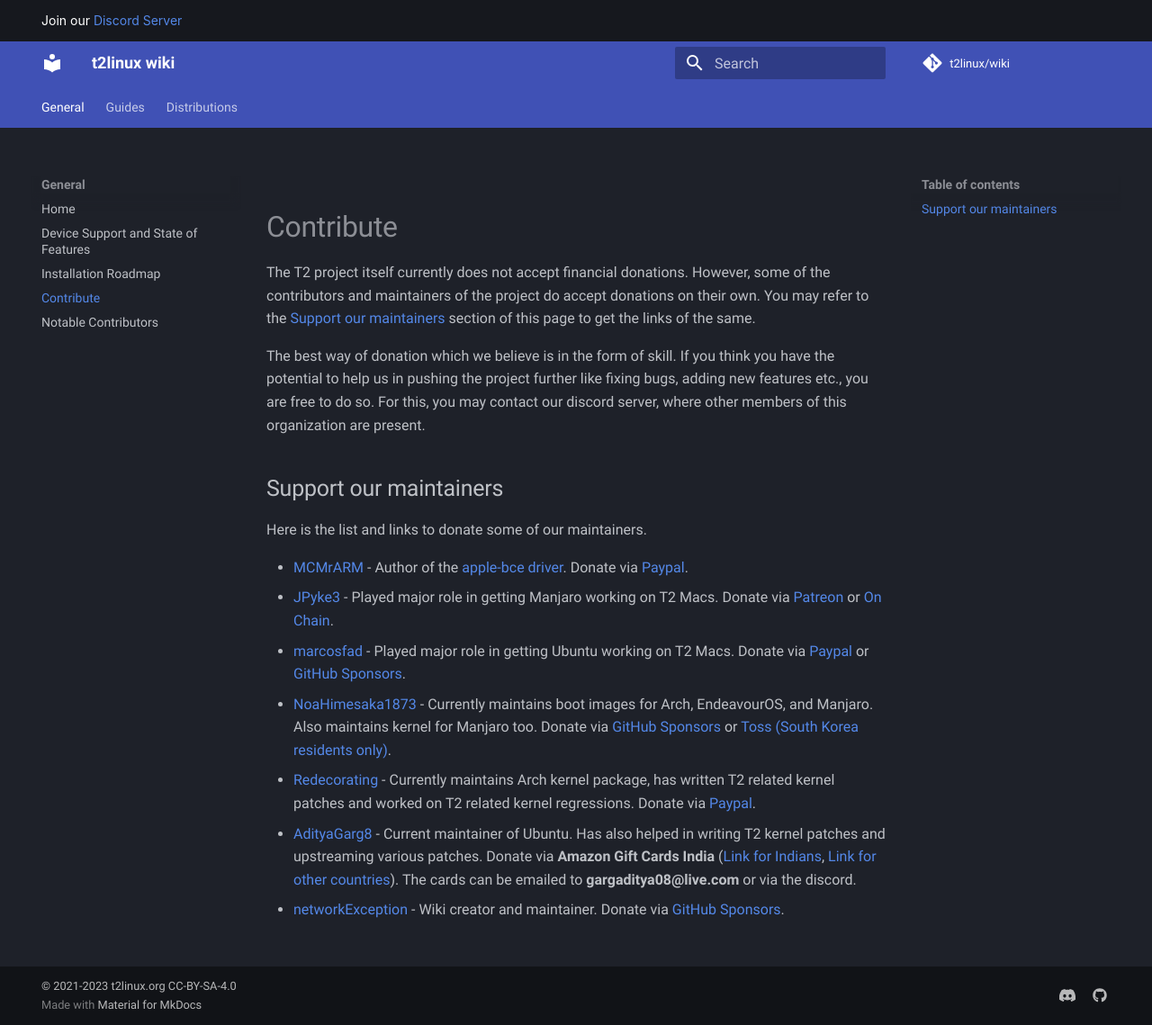
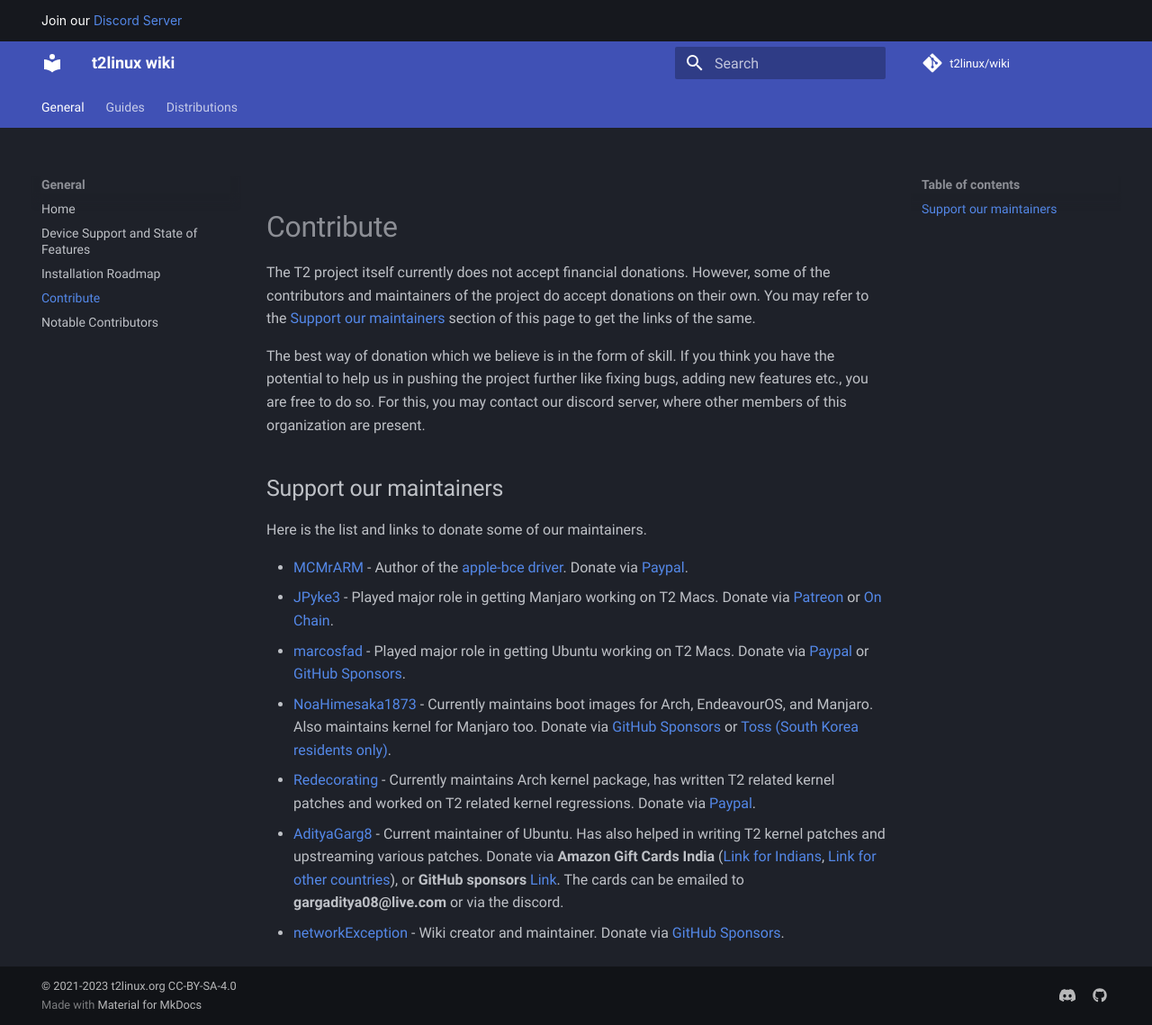
Before and after one commit to t2linux/wiki, an MkDocs documentation site: the page built from docs/contribute.md, in a window 1280 px wide and 1139 px high. Shown: the whole window at 90% size. Built offline with MkDocs 1.6.1 and Material for MkDocs 9.7.7, drawn with Linux system fonts in a browser that asks for light colours; comment, search, counter and statistics services are not loaded.

Commit message:
Contribute: Add AdityaGarg8 GitHub sponsors link

```diff
--- a/docs/contribute.md
+++ b/docs/contribute.md
@@ -13,5 +13,5 @@ Here is the list and links to donate some of our maintainers.
 - [marcosfad](https://github.com/marcosfad) - Played major role in getting Ubuntu working on T2 Macs. Donate via [Paypal](https://paypal.me/marcosfad) or [GitHub Sponsors](https://github.com/sponsors/marcosfad).
 - [NoaHimesaka1873](https://github.com/NoaHimesaka1873) - Currently maintains boot images for Arch, EndeavourOS, and Manjaro. Also maintains kernel for Manjaro too. Donate via [GitHub Sponsors](https://github.com/sponsors/NoaHimesaka1873) or [Toss (South Korea residents only)](https://toss.me/yuifmirror).
 - [Redecorating](https://github.com/Redecorating) - Currently maintains Arch kernel package, has written T2 related kernel patches and worked on T2 related kernel regressions. Donate via [Paypal](https://paypal.me/redecorating).
-- [AdityaGarg8](https://github.com/AdityaGarg8) - Current maintainer of Ubuntu. Has also helped in writing T2 kernel patches and upstreaming various patches. Donate via **Amazon Gift Cards India** ([Link for Indians](https://www.amazon.in/s?k=amazon+e-gift+voucher&adgrpid=60620499282&ext_vrnc=hi&gclid=Cj0KCQjw8O-VBhCpARIsACMvVLMW9KEhsWO9xHEvOh7VLo3lCimvvJJqaKdqwj-OlN_ZAMp3ZIztQ0AaAtGAEALw_wcB&hvadid=294106443315&hvdev=m&hvlocphy=9075215&hvnetw=g&hvqmt=b&hvrand=11733182626932158840&hvtargid=kwd-314681002020&hydadcr=15237_1791630&tag=googinhydrmob-21&ref=pd_sl_3qs6ai50tg_b), [Link for other countries](https://www.g2a.com/search?query=Amazon%20India)). The cards can be emailed to **gargaditya08@live.com** or via the discord.
+- [AdityaGarg8](https://github.com/AdityaGarg8) - Current maintainer of Ubuntu. Has also helped in writing T2 kernel patches and upstreaming various patches. Donate via **Amazon Gift Cards India** ([Link for Indians](https://www.amazon.in/s?k=amazon+e-gift+voucher&adgrpid=60620499282&ext_vrnc=hi&gclid=Cj0KCQjw8O-VBhCpARIsACMvVLMW9KEhsWO9xHEvOh7VLo3lCimvvJJqaKdqwj-OlN_ZAMp3ZIztQ0AaAtGAEALw_wcB&hvadid=294106443315&hvdev=m&hvlocphy=9075215&hvnetw=g&hvqmt=b&hvrand=11733182626932158840&hvtargid=kwd-314681002020&hydadcr=15237_1791630&tag=googinhydrmob-21&ref=pd_sl_3qs6ai50tg_b), [Link for other countries](https://www.g2a.com/search?query=Amazon%20India)), or **GitHub sponsors** [Link](https://github.com/sponsors/AdityaGarg8). The cards can be emailed to **gargaditya08@live.com** or via the discord.
 - [networkException](https://github.com/networkException) - Wiki creator and maintainer. Donate via [GitHub Sponsors](https://github.com/sponsors/networkException).
```
